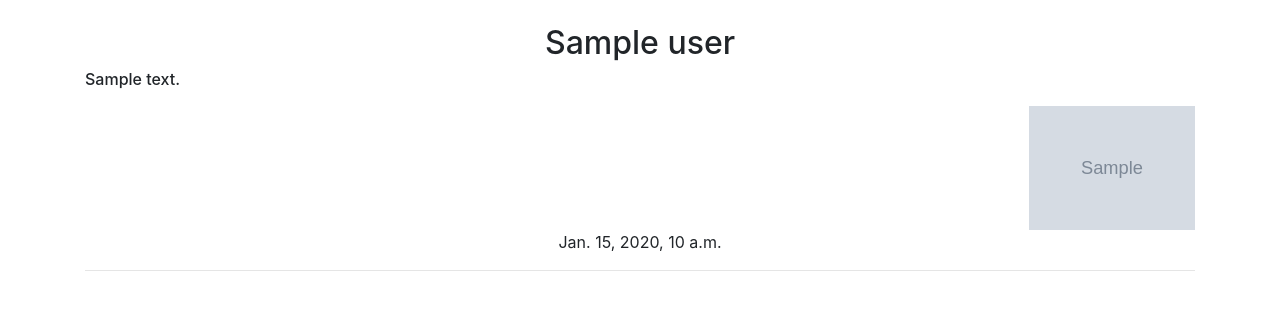
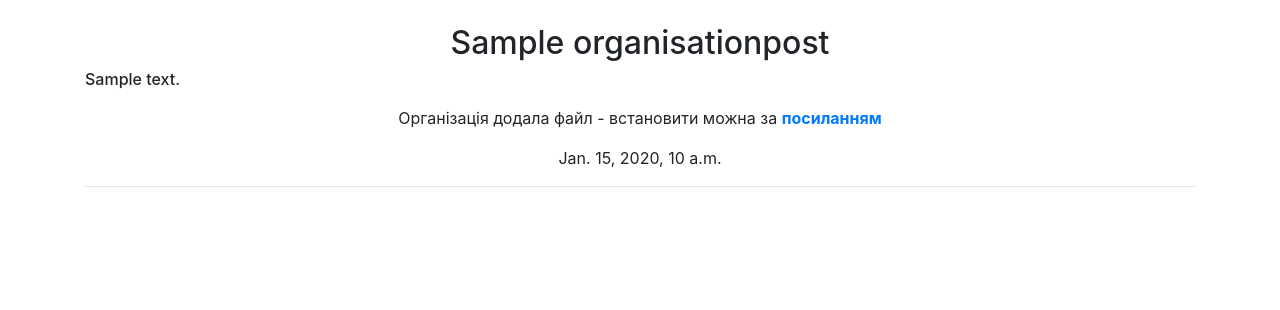
Before and after one commit to YehorVoitenko/CharitySolution, a Django app: page /get_posts_list/ in a window 1280 px wide. Shown: the part 56-366 px from the top of the page. Run offline with Django 4.2, Linux system fonts and the light colour scheme; a user stored in the database is signed in; tables that the repository leaves empty hold one stand-in row (values such as "Sample post"); grey boxes marked "Sample" are stand-in pictures.

Commit message:
[auth] Renamed all from user to organisation + added feature to "not add" file

```diff
--- a/CharitySolutionAPI/admin.py
+++ b/CharitySolutionAPI/admin.py
@@ -1,4 +1,4 @@
 from django.contrib import admin
-from CharitySolutionAPI.models import UsersPost
+from CharitySolutionAPI.models import OrganisationPost
 
-admin.site.register(UsersPost)
+admin.site.register(OrganisationPost)
--- a/CharitySolutionAPI/forms.py
+++ b/CharitySolutionAPI/forms.py
@@ -1,10 +1,10 @@
-from .models import UsersPost
+from .models import OrganisationPost
 from django.forms import ModelForm, TextInput, Textarea
 
 
-class UsersPostForm(ModelForm):
+class OrganisationPostForm(ModelForm):
     class Meta:
-        model = UsersPost
+        model = OrganisationPost
         fields = ["post_title", "post_text", "file"]
         widgets = {'post_text': Textarea(
             attrs={
--- a/CharitySolutionAPI/models.py
+++ b/CharitySolutionAPI/models.py
@@ -1,8 +1,8 @@
 from django.db import models
 
 
-class UsersPost(models.Model):
+class OrganisationPost(models.Model):
     post_title = models.CharField(max_length=100)
     post_text = models.CharField(max_length=2000)
     date_created = models.DateTimeField(auto_now_add=True)
-    file = models.FileField(blank=True, null=True)
+    file = models.FileField(null=True, blank=True)
--- a/CharitySolutionAPI/urls.py
+++ b/CharitySolutionAPI/urls.py
@@ -7,8 +7,8 @@ from CharitySolutionAPI import views
 urlpatterns = [
     path('get_posts_list/', views.posts_list, name='get_posts_list'),
     path('error/', views.error, name='error'),
-    path('login_user/', views.login_user, name='login_user'),
-    path('logout_user/', views.logout_user, name='logout_user'),
+    path('login_organisation/', views.login_organisation, name='login_organisation'),
+    path('logout_organisation/', views.logout_organisation, name='logout_organisation'),
     path('create_post/', views.create_post, name='create_post'),
     path('', views.homepage, name='homepage')
 ] + static(settings.MEDIA_URL, document_root=settings.MEDIA_ROOT)
--- a/CharitySolutionAPI/views.py
+++ b/CharitySolutionAPI/views.py
@@ -1,13 +1,13 @@
 from django.shortcuts import render, redirect
 from django.contrib.auth import authenticate, login, logout
 
-from CharitySolutionAPI.forms import UsersPostForm
-from CharitySolutionAPI.models import UsersPost
+from CharitySolutionAPI.forms import OrganisationPostForm
+from CharitySolutionAPI.models import OrganisationPost
 
 
 def posts_list(request):
     if request.user.is_authenticated:
-        post_data = UsersPost.objects.all()[::-1]
+        post_data = OrganisationPost.objects.all()[::-1]
         return render(request, 'posts_list.html', context={
             'context': post_data
         })
@@ -19,15 +19,15 @@ def error(request):
     return render(request, 'error.html')
 
 
-def login_user(request):
+def login_organisation(request):
     if request.method == 'POST':
-        username = request.POST['username']
+        organisation_name = request.POST['organisation_name']
         password = request.POST['password']
-        user = authenticate(request,
-                            username=username,
-                            password=password)
-        if user is not None:
-            login(request, user)
+        organisation = authenticate(request,
+                                    username=organisation_name,
+                                    password=password)
+        if organisation is not None:
+            login(request, organisation)
             return redirect('/get_posts_list')
         else:
             return redirect('/error')
@@ -35,19 +35,19 @@ def login_user(request):
         return render(request, 'login.html')
 
 
-def logout_user(request):
+def logout_organisation(request):
     logout(request)
-    return redirect('/login_user')
+    return redirect('/login_organisation')
 
 
 def create_post(request):
     if request.user.is_authenticated:
         if request.method == "POST":
-            form = UsersPostForm(request.POST, request.FILES)
+            form = OrganisationPostForm(request.POST, request.FILES)
             if form.is_valid():
                 form.save()
             return redirect('/get_posts_list')
-        form = UsersPostForm()
+        form = OrganisationPostForm()
         return render(request, 'create_post.html', {'form': form})
     else:
         return redirect('/error')
--- a/templates/error.html
+++ b/templates/error.html
@@ -19,7 +19,7 @@
             <button type="submit" class="btn btn-secondary">Go back</button>
         </form>
             {% else %}
-            <form method="get" action="/login_user" >
+            <form method="get" action="/login_organisation" >
                 <button type="submit" class="btn btn-secondary">Go to LogIn</button>
             </form>
         {% endif %}
--- a/templates/login.html
+++ b/templates/login.html
@@ -8,8 +8,8 @@
         {% csrf_token %}
 
         <div class="form-group">
-            <label for="exampleInputEmail1"><b>Username</b></label>
-            <input type="text" class="form-control col-md-2 col-md-offset-4 " name="username" aria-describedby="emailHelp" placeholder="Name">
+            <label for="exampleInputEmail1"><b>Organisation name</b></label>
+            <input type="text" class="form-control col-md-2 col-md-offset-4 " name="organisation_name" placeholder="Name">
        </div>
 
        <div class="form-group">
--- a/templates/pattern_page.html
+++ b/templates/pattern_page.html
@@ -36,10 +36,10 @@
       </li>
       <li class="nav-item">
           {% if request.user.is_authenticated %}
-              <a class="nav-link" href="{% url 'logout_user' %}">LogOut</a>
+              <a class="nav-link" href="{% url 'logout_organisation' %}">LogOut</a>
           {% else %}
-          {% if not request.path == '/login_user/' %}
-              <a class="nav-link" href="{% url 'login_user' %}">LogIn</a>
+          {% if not request.path == '/login_organisation/' %}
+              <a class="nav-link" href="{% url 'login_organisation' %}">LogIn</a>
           {% endif %}
 
           {% endif %}
--- a/templates/posts_list.html
+++ b/templates/posts_list.html
@@ -11,12 +11,8 @@
             <div align="left">
                 <h6>{{ post.post_text.capitalize|wordwrap:100|linebreaks}}</h6>
             </div>
-            {% if '.png' in post.file.url or '.jpeg' in post.file.url%}
-                <div align="right">
-                <img src="{{ post.file.url }}" id="image" width="15%" height="15%">
-                </div>
-            {% elif '.pdf' in post.file.url %}
-                <p>Організація додала файл - встановити можна за <a href="{{post.file.url}}" download><b>посиланням</b></a></p>
+                {% if post.file%}
+                    <p>Організація додала файл - встановити можна за  <a href="{{post.file.url}}" download><b>посиланням</b></a></p>
                 {% endif %}
             </div>
             <div align="center">
```
Lines whose indentation alone changed are shown as unchanged.
